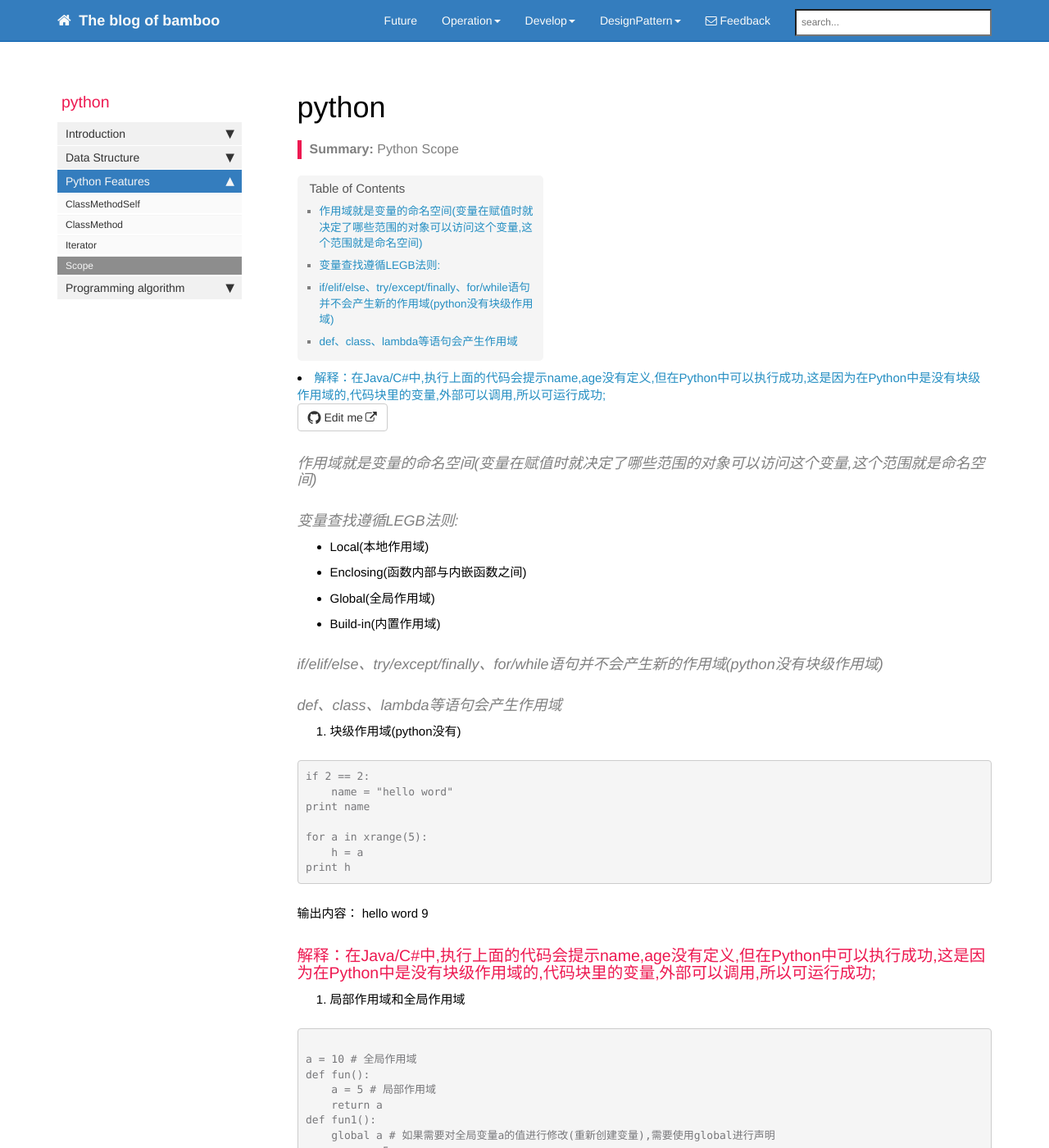
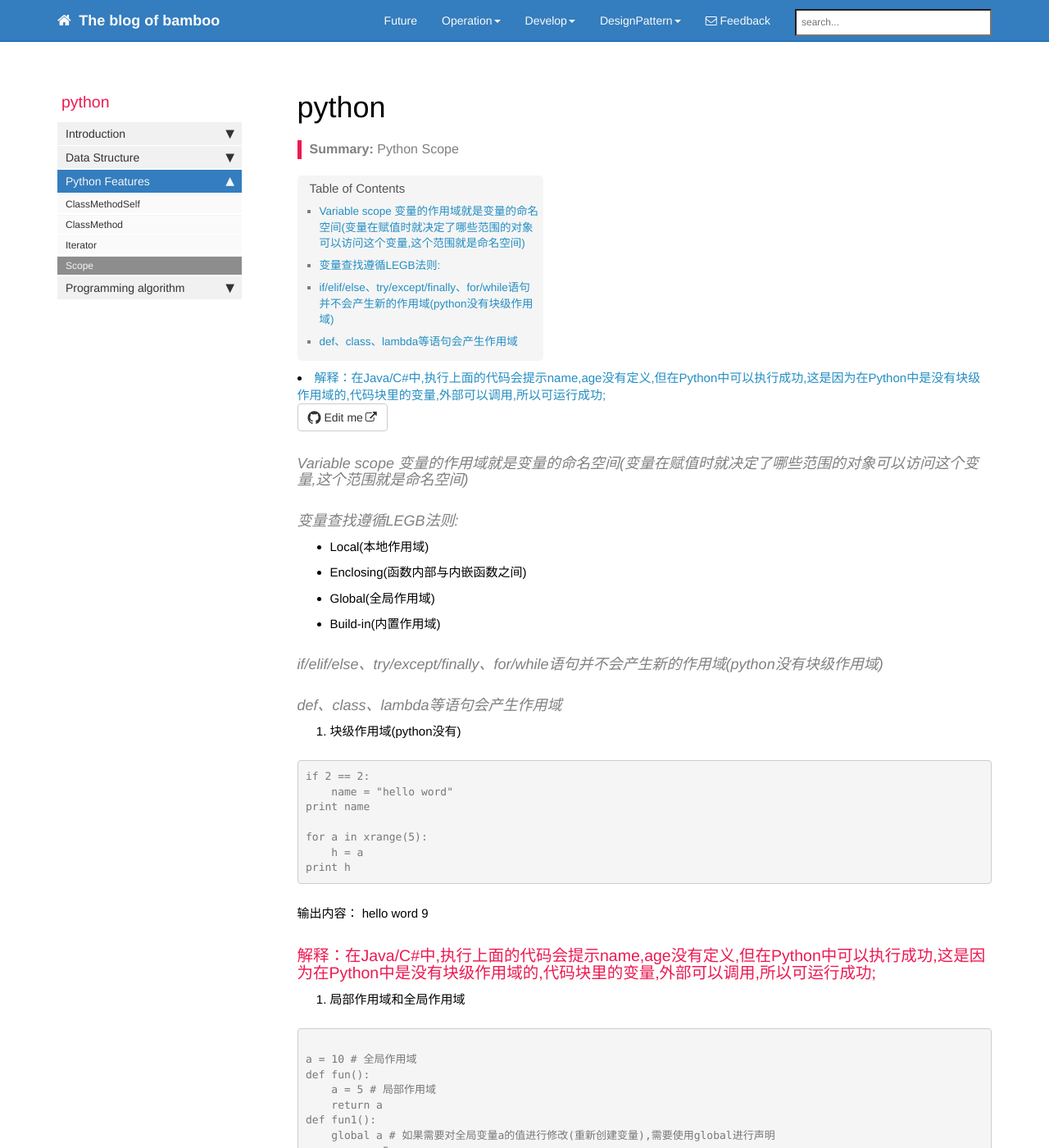
Before and after one commit to bamboo88/blog, a Jekyll site: the page built from pages/python/python_scope.md, in a window 1280 px wide and 1400 px high. Shown: the whole window at 82% size. Built offline with Jekyll 4.4.1, drawn with Linux system fonts in a browser that asks for light colours; nearby versions of some CDN libraries; comment, search, counter and statistics services are not loaded; some of the changed text lies outside the part shown.

Commit message:
Update python_scope.md

```diff
--- a/pages/python/python_scope.md
+++ b/pages/python/python_scope.md
@@ -8,7 +8,7 @@ folder: python
 ---
 
 
-#### 作用域就是变量的命名空间(变量在赋值时就决定了哪些范围的对象可以访问这个变量,这个范围就是命名空间)
+#### Variable scope 变量的作用域就是变量的命名空间(变量在赋值时就决定了哪些范围的对象可以访问这个变量,这个范围就是命名空间)
 #### 变量查找遵循LEGB法则:
 * Local(本地作用域)
 * Enclosing(函数内部与内嵌函数之间)
```
Also changed, not shown: other parts of pages/python/python_scope.md (+9 -0 lines).
